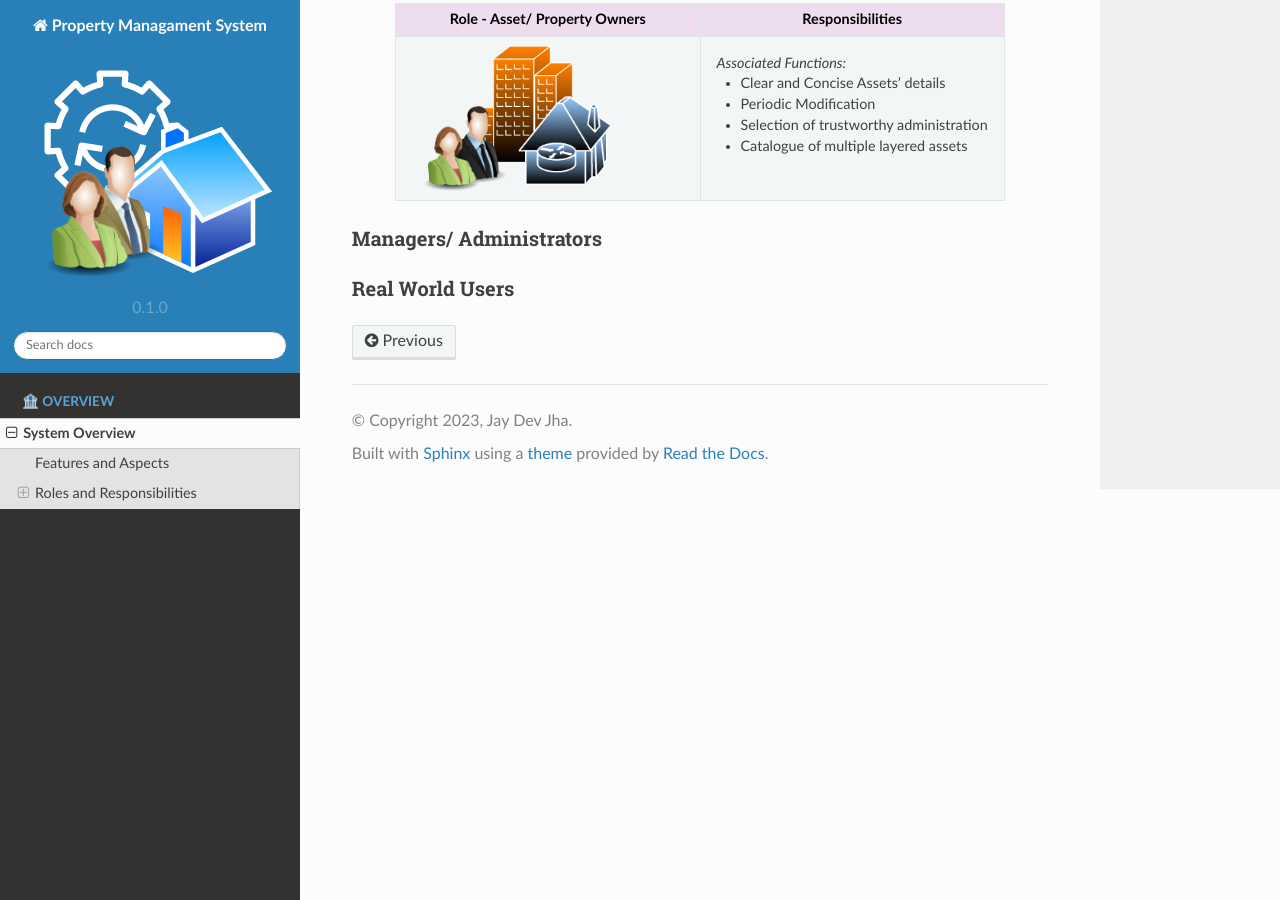
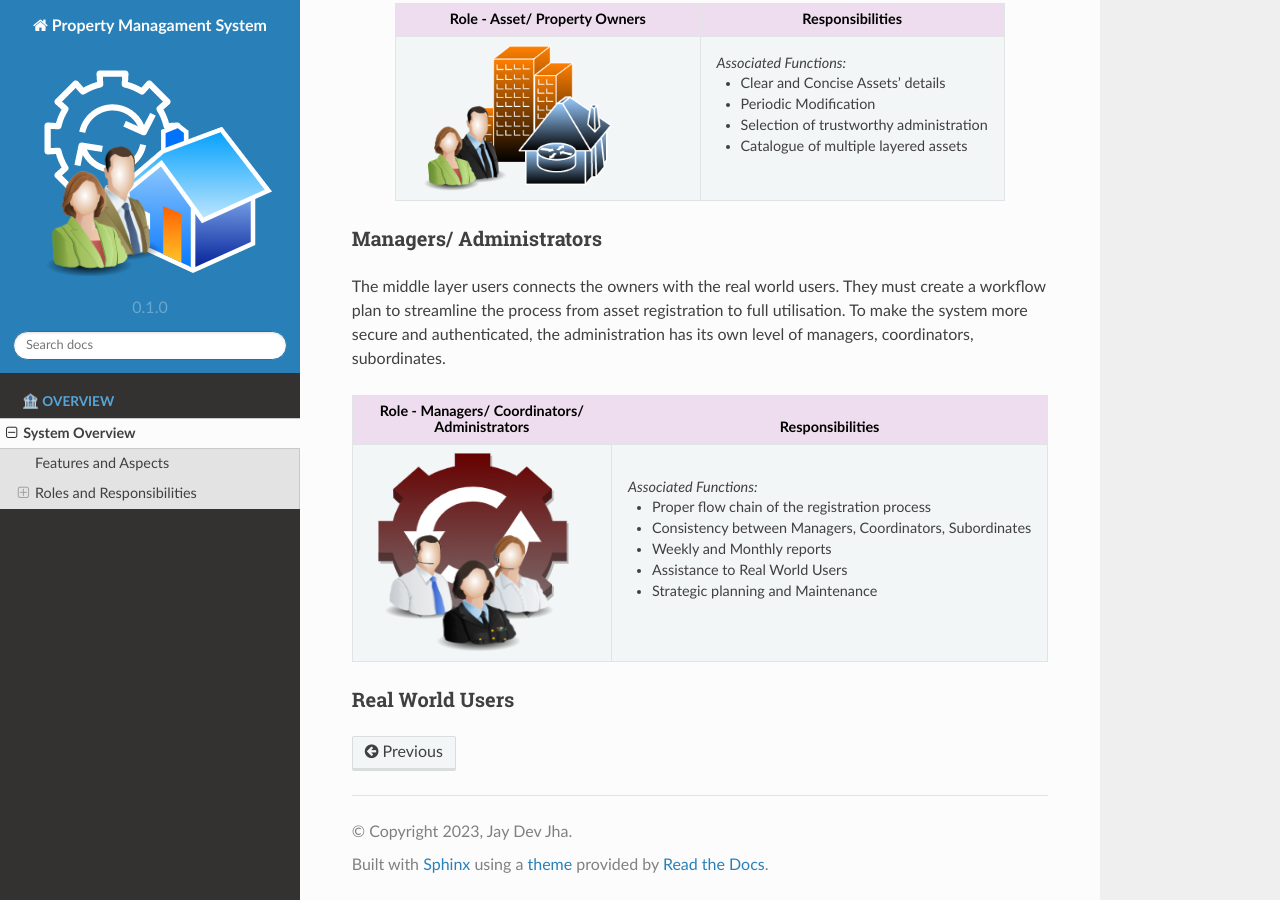
Before and after one commit to IIITM-Jay/Property-Management-System-Docs, a Sphinx documentation site: the page built from docs/source/systemOverview.rst, in a window 1280 px wide and 900 px high, scrolled down 890 px. Built offline with Sphinx 7.4.7 and the Read the Docs theme 2.0.0, drawn with Linux system fonts in a browser that asks for light colours.

Commit message:
Update systemOverview.rst

```diff
--- a/docs/source/systemOverview.rst
+++ b/docs/source/systemOverview.rst
@@ -60,6 +60,28 @@ They also keep a close eye on strategic planning and managerial activities for a
 
 Managers/ Administrators
 ~~~~~~~~~~~~~~~~~~~~~~~~~~
+The middle layer users connects the owners with the real world users. They must create a workflow plan to streamline the process from asset registration to full utilisation. To make the system more secure and authenticated, the administration has its own level of managers, coordinators, subordinates.
+
+
+.. list-table::
+   :class: rows
+   :align: center
+   :widths: 50 50
+   :header-rows: 1
+
+   * - Role - Managers/ Coordinators/ :raw-html:`<br />` Administrators
+     - Responsibilities
+
+   * - .. image:: _static/images/mangers.png
+          :width: 150pt
+          :height: 150pt
+     - *Associated Functions:*
+
+       * Proper flow chain of the registration process
+       * Consistency between Managers, Coordinators, Subordinates
+       * Weekly and Monthly reports
+       * Assistance to Real World Users
+       * Strategic planning and Maintenance
 
 Real World Users
 ~~~~~~~~~~~~~~~~~~~~~~~~~~
```
